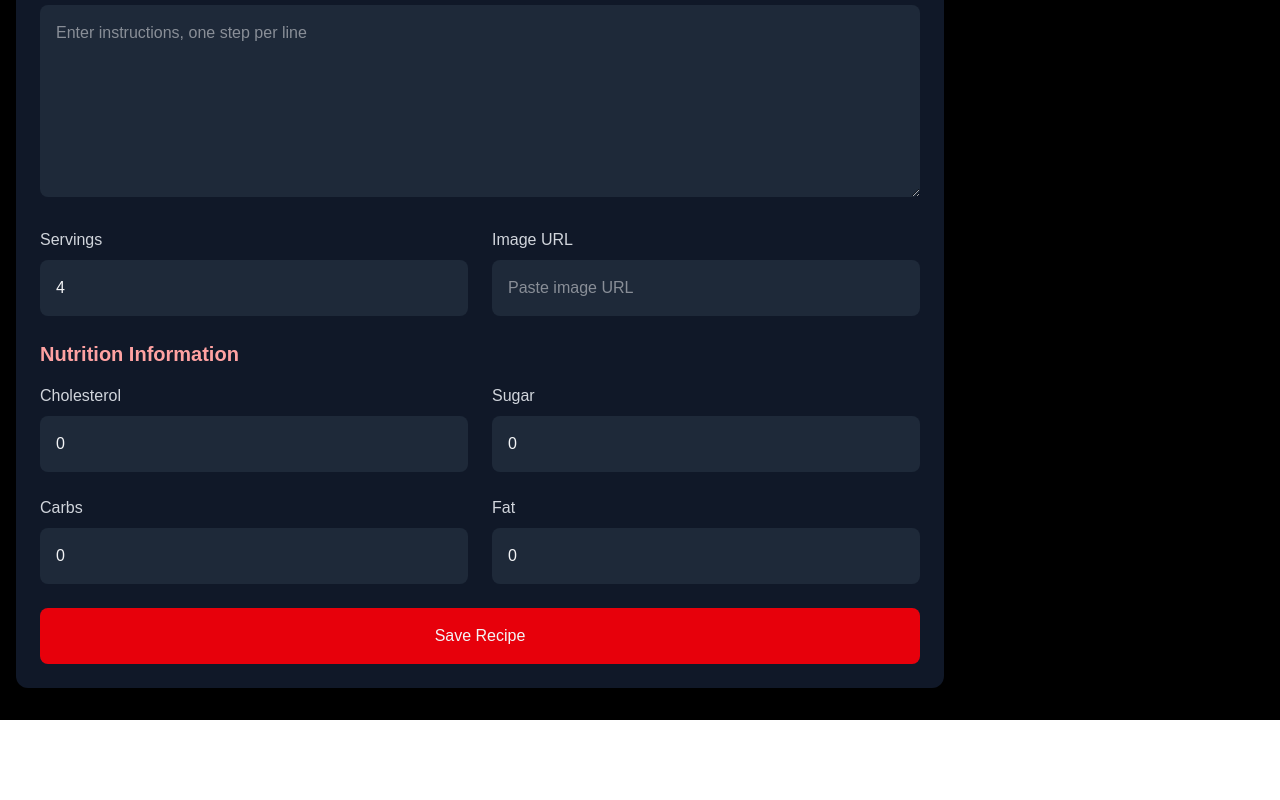
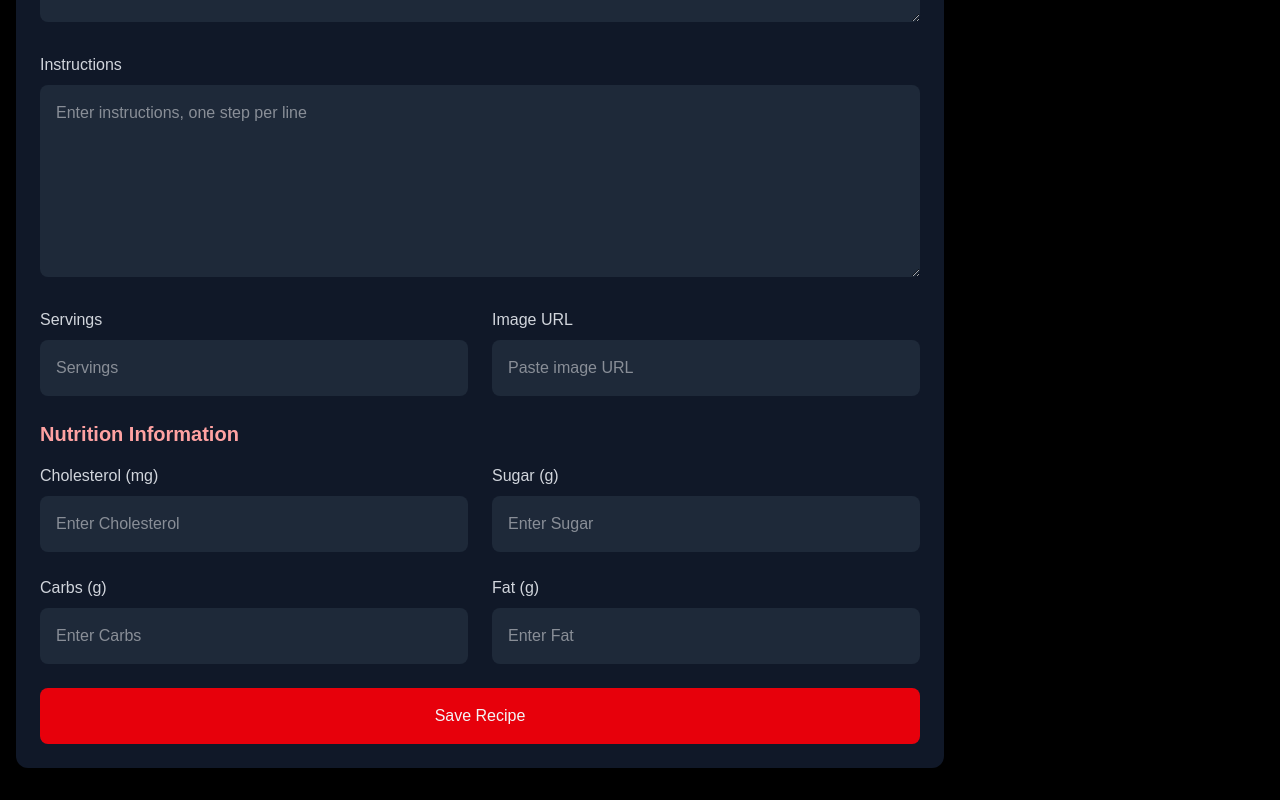
Before and after one commit to Firedynex/Minions-Project, a Next.js app in the folder teadawgs-minions-project/: page /add-recipe in a window 1280 px wide. Shown: the part 550-1350 px from the top of the page. Before the commit the page ends 1270 px from the top, so only its background shows below. Built offline with nearby package versions, Linux system fonts and the light colour scheme; no server answers.

Commit message:
Finished add user post page

```diff
--- a/teadawgs-minions-project/src/app/add-recipe/page.tsx
+++ b/teadawgs-minions-project/src/app/add-recipe/page.tsx
@@ -1,122 +1,125 @@
 'use client';
-import { FormEvent, useState, useEffect, useCallback } from 'react';
+import { useState } from 'react';
+import { getSession } from "next-auth/react";
 
-interface Nutrition {
-  cholesterol: number;
-  sugar: number;
-  carbs: number;
-  fat: number;
+const session = await getSession();
+
+type Post = {
+  userId: string,
+  title: string,
+  link: string,
+  sugar: string,
+  cholesterol: string,
+  fat: string,
+  instructions: string,
+  ingredients: string,
+  servings: string
 }
 
-interface RecipeFormData {
-  recipe: string;
-  ingredients: string[];
-  instructions: string[];
-  servings: number;
-  nutrition: Nutrition;
-  image: string;
+export default function AddRecipe() {
+  const [query, setQuery] = useState<string>("");
+  const [title, setTitle] = useState<string>("");
+  const [ingredients, setIngredients] = useState<string>();
+  const [instructions, setInstructions] = useState<string>();
+  const [servings, setServing] = useState<string>("");
+  const [cholesterol, setCholesterol] = useState<string>("");
+  const [sugar, setSugar] = useState<string>("");
+  const [carbs, setCarbs] = useState<string>("");
+  const [fat, setFat] = useState<string>("");
+  const [imageUrl, setImageUrl] = useState<string>("");
+  const [badQuery, setBadQuery] = useState<boolean>(false);
+
+  const userId = session?.user?.id;
+
+  const apiKey = process.env.NEXT_PUBLIC_API_NINJAS_KEY;
+  if (!apiKey) {
+    console.error("Need api key!");
+    return;
   }
 
-export default function AddRecipe({ userId }: { userId: string }) {
-  const [data, setData] = useState<RecipeFormData>({
-    recipe: '',
-    ingredients: [],
-    instructions: [],
-    servings: 4,
-    nutrition: { cholesterol: 0, sugar: 0, carbs: 0, fat: 0 },
-    image: '',
-  });
-  const [loading, setLoading] = useState(false);
-  const [nutritionLoading, setNutritionLoading] = useState(false);
-  const [error, setError] = useState('');
-  const [detailsFetched, setDetailsFetched] = useState(false);
-
-
-  const fetchNutritionData = useCallback(async () => {
-    if (!data.recipe.trim()) return;
-
-    setNutritionLoading(true);
+  async function processRecipeQuery() {
     try {
-      const response = await fetch(`/api/nutrition?query=${encodeURIComponent(data.recipe)}`);
-      if (!response.ok) throw new Error('Nutrition data not found');
-
-      const nutrition = await response.json();
-      setData(prev => ({
-        ...prev,
-        nutrition: {
-          cholesterol: nutrition.cholesterol || 0,
-          sugar: nutrition.sugar || 0,
-          carbs: nutrition.carbs || 0,
-          fat: nutrition.fat || 0,
+      await fetch(
+        `https://api.api-ninjas.com/v1/recipe?query=${encodeURIComponent(query)}`,
+        { headers: { 'X-Api-Key': apiKey || '' } }
+      ).then(response => {
+        if (!response.ok) {
+          throw new Error(`HTTP error! status: ${response.status}`);
         }
-      }));
-    } catch (err) {
-      setError('Failed to fetch nutrition data - please enter manually');
-    } finally {
-      setNutritionLoading(false);
+        return response.json();
+      })
+      .then(data => {
+        const recipeData = data[0];
+        if (!recipeData) {
+          throw new Error("Invalid entry!");
         }
-  }, [data.recipe]);
-
-
-
-  const handleSubmit = async (e: FormEvent) => {
-    e.preventDefault();
-    setLoading(true);
-    setError('');
-
-    try {
-      const res = await fetch('/api/recipe_list', {
-        method: 'POST',
-        headers: { 'Content-Type': 'application/json' },
-        body: JSON.stringify({ userId, ...data })
-      });
-
-      if (!res.ok) {
-        const err = await res.json();
-        throw new Error(err.error || 'Failed to save');
+        setTitle(recipeData.title);
+        setIngredients(recipeData.ingredients);
+        setInstructions(recipeData.instructions);
+        setServing(recipeData.servings);
+      })
+    } catch(error) {
+      setBadQuery(true);
+    }
   }
 
-      setData({
-        recipe: '', ingredients: [], instructions: [], servings: 4,
-        nutrition: { cholesterol: 0, sugar: 0, carbs: 0, fat: 0 },
-        image: '', visibility: 'public', status: 'draft'
-      });
-      alert('Saved successfully');
-    } catch (err) {
-      setError(e.message);
-    } finally {
-      setLoading(false);
+  async function processNutritionQuery() {
+    try {
+        await fetch(`https://api.api-ninjas.com/v1/nutrition?query=${encodeURIComponent(query)}`,
+        {headers: { 'X-Api-Key': apiKey || '' } }
+      ).then(response => {
+        if (!response.ok) {
+          throw new Error(`HTTP ERROR! status: ${response.status}`);
         }
-  };
+        return response.json();
+      }).then(data => {
+        const nutritionData = data[0];
+        if (!nutritionData) {
+          throw new Error("Invalid entry!");
+        }
+        setCholesterol(nutritionData.cholesterol_mg);
+        setSugar(nutritionData.sugar_g);
+        setFat(nutritionData.fat_total_g);
+        setCarbs(nutritionData.carbohydrates_total_g);
+      })
+    } catch(error) {
+      setBadQuery(true);
+    }
+  }
 
+  async function handleSubmit(e) {
+    e.preventDefault();
+    processRecipeQuery();
+    processNutritionQuery();
 
-  const fetchRecipeDetailsData = useCallback(async () => {
-    if (!data.recipe.trim()) return;
-
+    const postData : Post = {
+      userId: userId || "",
+      title: title,
+      link: imageUrl,
+      sugar: sugar,
+      cholesterol: cholesterol,
+      fat: fat,
+      instructions: instructions || "",
+      ingredients: ingredients || "",
+      servings: servings
+    }
+    const url = "http://localhost:3000/api/userPosts";
     try {
-      const response = await fetch(`/api/recipeDetails?query=${encodeURIComponent(data.recipe)}`);
-      if (!response.ok) throw new Error('Recipe details not found');
-
-      const result = await response.json();
-      setData(prev => ({
-        ...prev,
-        ingredients: result.ingredients || [],
-        instructions: result.instructions || [],
-        servings: result.servings || 0
-      }));
-      setDetailsFetched(true);
-    } catch (err) {
-      console.error('Failed to fetch recipe details');
+      const response = await fetch (url, {
+        method: "POST",
+        headers: {
+          "Content-Type": "application/json"
+        },
+        body: JSON.stringify(postData)
+      })
+      if (!response.ok) {
+        const errorMessage = await response.text();
+        throw new Error(`Error creating post: ${errorMessage}`);
       }
-  }, [data.recipe]);
-
-  useEffect(() => {
-    const timer = setTimeout(() => {
-      fetchNutritionData();
-      fetchRecipeDetailsData();
-    }, 1000);
-    return () => clearTimeout(timer);
-  }, [data.recipe, fetchNutritionData, fetchRecipeDetailsData]);
+    } catch (error) {
+      alert(error);
+    }
+  }
 
   return (
     <div className="min-h-screen bg-black text-gray-100">
@@ -130,22 +133,33 @@ export default function AddRecipe({ userId }: { userId: string }) {
         <div className="grid grid-cols-1 lg:grid-cols-4 gap-8">
           {/* Main Form */}
           <div className="lg:col-span-3">
-            <form onSubmit={handleSubmit} className="bg-gray-900 rounded-xl p-6 shadow-lg space-y-6">
+            <form onSubmit={(e) => handleSubmit(e)} className="bg-gray-900 rounded-xl p-6 shadow-lg space-y-6">
               {/* Title Input with Loading Indicator */}
+
+              <div className="relative">
+                <input
+                  type="text"
+                  placeholder="Enter your query here"
+                  value={query}
+                  onChange={(e) => setQuery(e.target.value)}
+                  required
+                  className="w-full p-4 bg-gray-800 rounded-lg text-gray-100 focus:outline-none focus:ring-2 focus:ring-red-500"
+                />
+                {badQuery && (
+                  <div className="absolute right-4 top-4 text-gray-400 text-sm">
+                    Please enter a valid query...
+                  </div>
+                )}
+              </div>
+
               <div className="relative">
                 <input
                   type="text"
                   placeholder="Recipe Title"
-                  value={data.recipe}
-                  onChange={(e) => setData({ ...data, recipe: e.target.value })}
-                  required
+                  value={title}
+                  onChange={(e) => setTitle(e.target.value)}
                   className="w-full p-4 bg-gray-800 rounded-lg text-gray-100 focus:outline-none focus:ring-2 focus:ring-red-500"
                 />
-                {nutritionLoading && (
-                  <div className="absolute right-4 top-4 text-gray-400 text-sm">
-                    Loading nutrition...
-                  </div>
-                )}
               </div>
 
               {/* Ingredients */}
@@ -155,8 +169,8 @@ export default function AddRecipe({ userId }: { userId: string }) {
                 </label>
                 <textarea
                   placeholder="Enter ingredients, one per line"
-                  value={data.ingredients.join('\n')}
-                  onChange={(e) => setData({ ...data, ingredients: e.target.value.split('\n') })}
+                  value={ingredients?.split('|').join('\n')}
+                  onChange={(e) => setIngredients(e.target.value.split('\n').join('|'))}
                   className="w-full p-4 bg-gray-800 rounded-lg h-32 text-gray-100 focus:outline-none focus:ring-2 focus:ring-red-500"
                 />
                 </div>
@@ -168,8 +182,8 @@ export default function AddRecipe({ userId }: { userId: string }) {
                 </label>
                 <textarea
                   placeholder="Enter instructions, one step per line"
-                  value={data.instructions.join('\n')}
-                  onChange={(e) => setData({ ...data, instructions: e.target.value.split('\n') })}
+                  value={instructions?.split(".").join("\n")}
+                  onChange={(e) => setInstructions(e.target.value.split("\n").join("."))}
                   className="w-full p-4 bg-gray-800 rounded-lg h-48 text-gray-100 focus:outline-none focus:ring-2 focus:ring-red-500"
                 />
               </div>
@@ -180,10 +194,10 @@ export default function AddRecipe({ userId }: { userId: string }) {
                 <div>
                   <label className="block text-gray-300 mb-2">Servings</label>
                   <input
-                    type="number"
+                    type="text"
                     placeholder="Servings"
-                    value={data.servings}
-                    onChange={(e) => setData({ ...data, servings: +e.target.value })}
+                    value={servings}
+                    onChange={(e) => setServing(e.target.value)}
                     className="w-full p-4 bg-gray-800 rounded-lg text-gray-100 focus:outline-none focus:ring-2 focus:ring-red-500"
                     min="1"
                   />
@@ -193,8 +207,8 @@ export default function AddRecipe({ userId }: { userId: string }) {
                   <input
                     type="url"
                     placeholder="Paste image URL"
-                    value={data.image}
-                    onChange={(e) => setData({ ...data, image: e.target.value })}
+                    value={imageUrl}
+                    onChange={(e) => setImageUrl(e.target.value)}
                     className="w-full p-4 bg-gray-800 rounded-lg text-gray-100 focus:outline-none focus:ring-2 focus:ring-red-500"
                   />
                 </div>
@@ -204,38 +218,58 @@ export default function AddRecipe({ userId }: { userId: string }) {
               <div>
                 <h3 className="text-xl font-semibold text-red-300 mb-4">Nutrition Information</h3>
                 <div className="grid grid-cols-2 gap-6">
-                  {(['cholesterol', 'sugar', 'carbs', 'fat'] as const).map((key) => (
-                    <div key={key}>
-                      <label className="block text-gray-300 mb-2 capitalize">{key}</label>
+                  <div>
+                    <label className="block text-gray-300 mb-2">Cholesterol (mg) </label>
                     <input
                       type="number"
-                        step="0.01"
-                        placeholder={`${key} (g)`}
-                        value={data.nutrition[key]}
-                        onChange={(e) =>
-                          setData({
-                            ...data,
-                            nutrition: { ...data.nutrition, [key]: Math.max(0, +e.target.value) }
-                          })
-                        }
+                      placeholder="Enter Cholesterol"
+                      value={cholesterol}
+                      onChange={(e) => setCholesterol(e.target.value)}
                       className="w-full p-4 bg-gray-800 rounded-lg text-gray-100 focus:outline-none focus:ring-2 focus:ring-red-500"
-                        min="0"
                     />
                   </div>
-                  ))}
+                  <div>
+                    <label className="block text-gray-300 mb-2">Sugar (g) </label>
+                    <input
+                      type="number"
+                      placeholder="Enter Sugar"
+                      value={sugar}
+                      onChange={(e) => setSugar(e.target.value)}
+                      className="w-full p-4 bg-gray-800 rounded-lg text-gray-100 focus:outline-none focus:ring-2 focus:ring-red-500"
+                    />
+                  </div>
+                  <div>
+                    <label className="block text-gray-300 mb-2">Carbs (g) </label>
+                    <input
+                      type="number"
+                      placeholder="Enter Carbs"
+                      value={carbs}
+                      onChange={(e) => setCarbs(e.target.value)}
+                      className="w-full p-4 bg-gray-800 rounded-lg text-gray-100 focus:outline-none focus:ring-2 focus:ring-red-500"
+                    />
+                  </div>
+                  <div>
+                    <label className="block text-gray-300 mb-2">Fat (g) </label>
+                    <input
+                      type="number"
+                      placeholder="Enter Fat"
+                      value={fat}
+                      onChange={(e) => setFat(e.target.value)}
+                      className="w-full p-4 bg-gray-800 rounded-lg text-gray-100 focus:outline-none focus:ring-2 focus:ring-red-500"
+                    />
+                  </div>
                 </div>
               </div>
 
               {/* Submit Button */}
               <button
                 type="submit"
-                disabled={loading}
                 className="w-full py-4 bg-red-600 hover:bg-red-700 rounded-lg font-medium transition-colors disabled:opacity-50 disabled:cursor-not-allowed"
               >
-                {loading ? 'Saving Recipe...' : 'Save Recipe'}
+                {'Save Recipe'}
               </button>
 
-              {error && <p className="text-red-500 text-center py-2">{error}</p>}
+              {/* {error && <p className="text-red-500 text-center py-2">{error}</p>} */}
             </form>
           </div>
         </div>
--- a/teadawgs-minions-project/src/models/userPostSchema.ts
+++ b/teadawgs-minions-project/src/models/userPostSchema.ts
@@ -1,52 +1,39 @@
 import mongoose, { Schema, Document } from "mongoose";
 
-
-interface INutrition {
+interface IUserPost extends Document {
+  title: string;
+  link: string;
+  userId: mongoose.Types.ObjectId;
+  likes: number;
+  dislikes: number;
+  comments: number;
+  recipe?: string;
+  instructions: string[];
+  ingredients: string[];
+  servings: string;
+  createdAt: Date;
+  updatedAt: Date;
   calories: number;
   sugar: number;
   cholesterol: number;
   fat: number;
 }
 
-interface IUserPost extends Document {
-  title: string;
-  description: string;
-  content: string;
-  link: string;
-  userId: mongoose.Types.ObjectId;
-  likes: number;
-  dislikes: number;
-  comments: number;
-  nutrition: INutrition;
-  recipe?: string;
-  instructions: string[];
-  ingredients: string[];
-  servings: number;
-  createdAt: Date;
-  updatedAt: Date;
-}
-
-const NutritionSchema = new Schema<INutrition>({
-  calories: { type: Number, default: 0 },
-  sugar: { type: Number, default: 0 },
-  cholesterol: { type: Number, default: 0 },
-  fat: { type: Number, default: 0 }
-});
-
 const userPostSchema = new Schema<IUserPost>({
   title: { type: String, required: true },
-  description: { type: String, required: true },
-  content: { type: String },
-  link: { type: String },
+  link: { type: String, required: true },
   userId: { type: Schema.Types.ObjectId, ref: 'User', required: true },
   likes: { type: Number, default: 0 },
   dislikes: { type: Number, default: 0 },
   comments: { type: Number, default: 0 },
-  nutrition: { type: NutritionSchema, default: () => ({}) },
   recipe: { type: String },
-  instructions: { type: [String], default: [] },
-  ingredients: { type: [String], default: [] },
-  servings: { type: Number, default: 1 }
+  instructions: { type: [String], required: true },
+  ingredients: { type: [String], required: true },
+  servings: { type: String, default: "1" },
+  calories: { type: Number, required: false },
+  sugar: { type: Number, required: false },
+  cholesterol: { type: Number, required: false },
+  fat: { type: Number, required: false }
 }, {
   timestamps: true // Automatically adds createdAt and updatedAt
 });
```
Also changed, not shown: teadawgs-minions-project/src/app/api/userPosts/[id]/route.ts (+18 -6 lines), teadawgs-minions-project/src/app/api/userPosts/route.ts (+0 -14 lines). Lines whose indentation alone changed are shown as unchanged.
